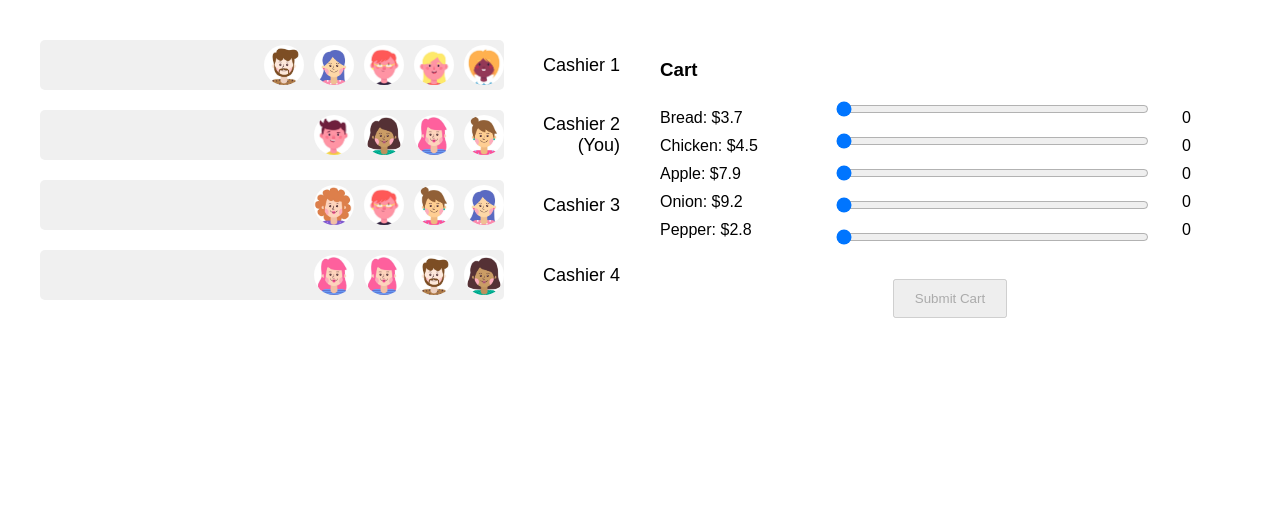
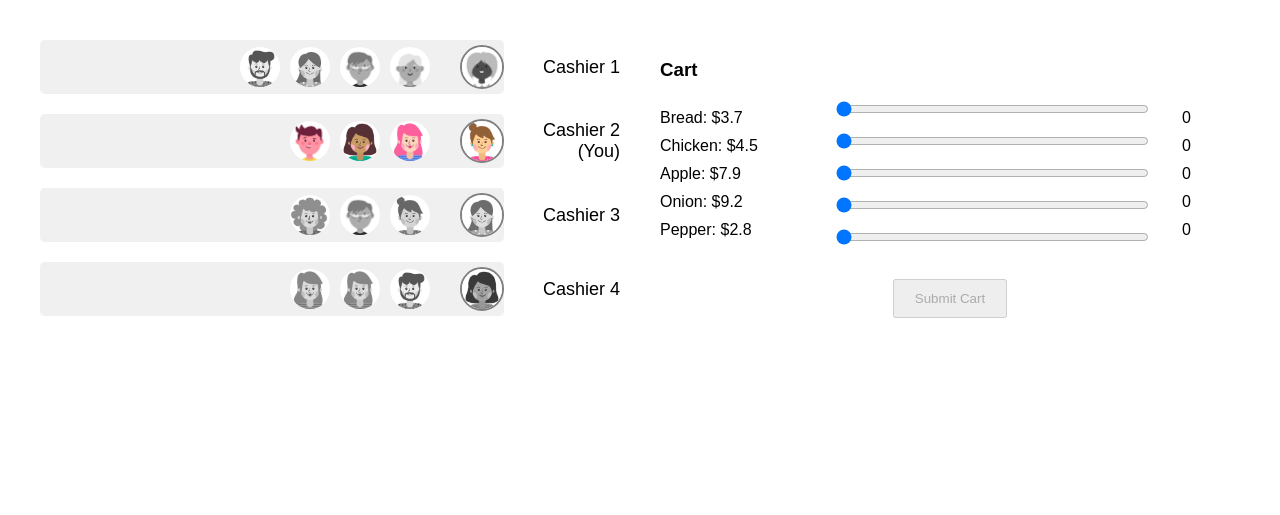
Before and after one commit to biwu6051/bizLab_sam_project, a PHP site: page /parallelQueue.php in a window 1280 px wide. Shown: the top 515 px of the page. Run offline with PHP 8.4, Linux system fonts and the light colour scheme.

Commit message:
add margin, gray scale

```diff
--- a/src/parallelQueue.php
+++ b/src/parallelQueue.php
@@ -43,6 +43,12 @@ $current_customer_items = $customer_items[0];
         .cashier { display: flex; align-items: center; justify-content: flex-end; width: 100%; }
         .queue { display: flex; flex-direction: row-reverse; align-items: center; gap: 10px; background-color: #f0f0f0; padding: 5px 0; border-radius: 5px; width: 100%; }
         .queue img { width: 40px; height: 40px; border-radius: 50%; }
+        .queue img:first-child {margin-left: 20px;border: 2px solid grey;}
+        #cashier-0 .queue img,
+        #cashier-2 .queue img,
+        #cashier-3 .queue img {
+            filter: grayscale(100%);
+        }
         .cashier-name { margin-left: 20px; font-size: 18px; width: 120px; text-align: right; }
         .items-container { display: flex; align-items: center; }
         .item-names { width: 30%; text-align: left; }
```
